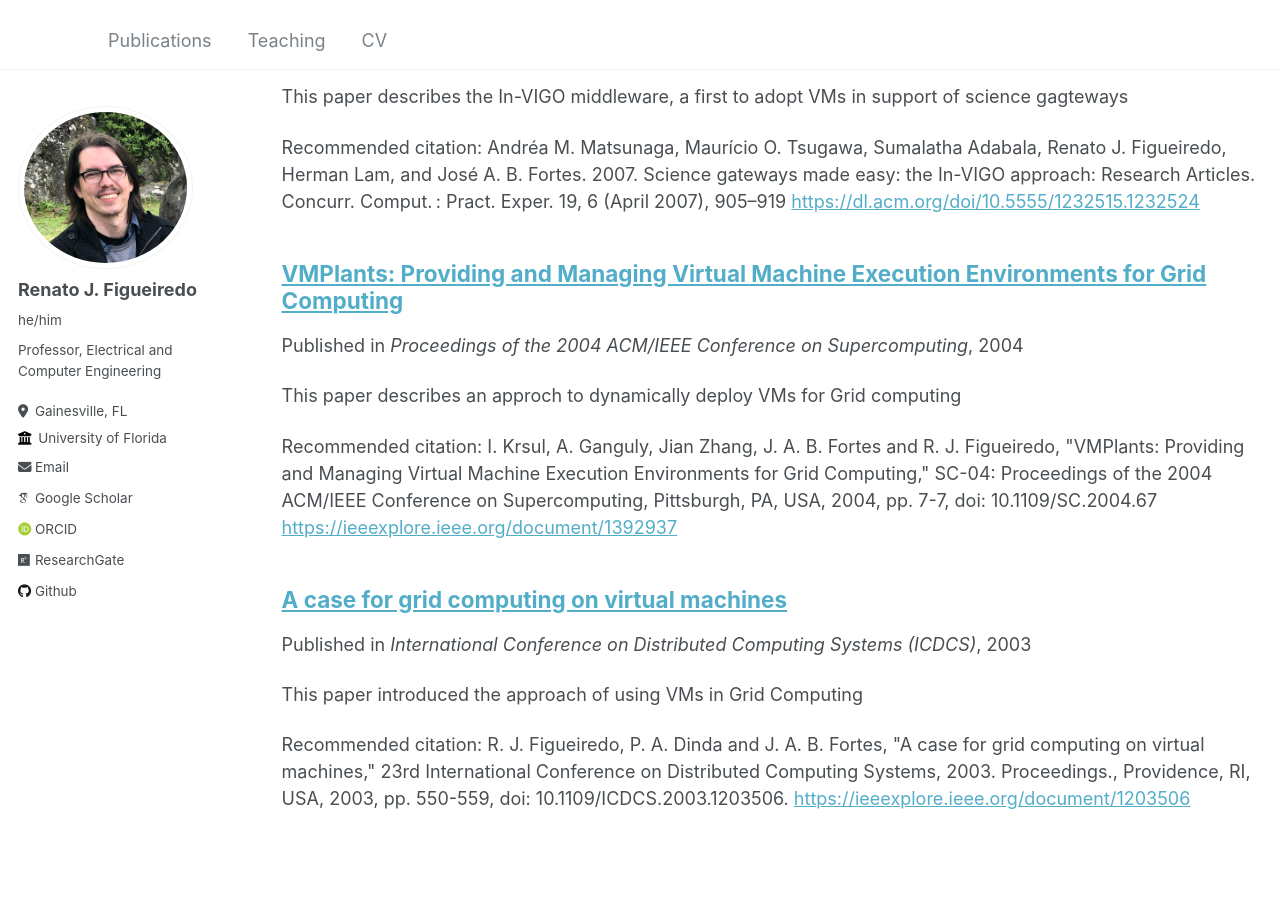
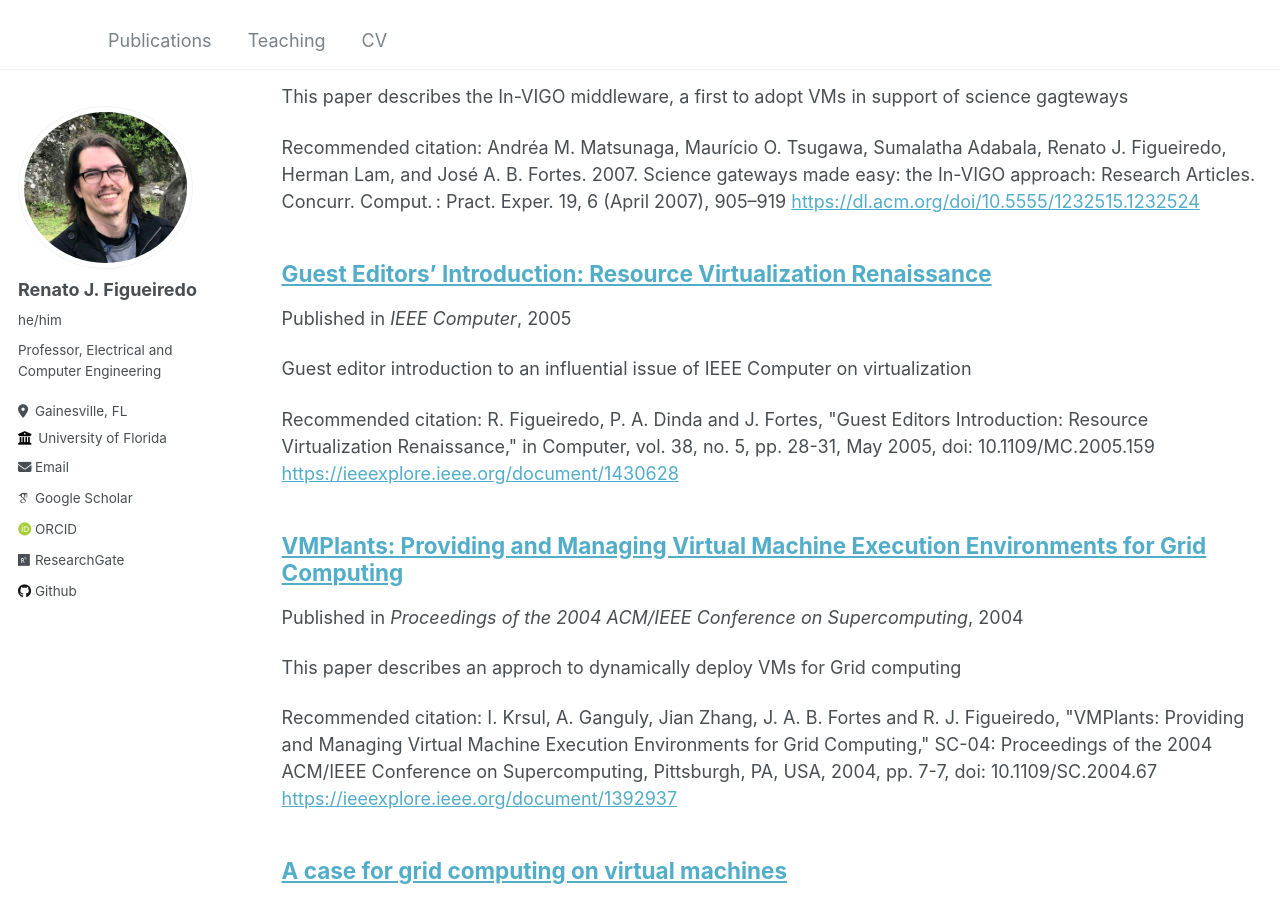
Before and after one commit to renatof/renatof.github.io, a Jekyll site: the page built from _pages/publications.md, in a window 1280 px wide and 900 px high, scrolled down 3274 px. Built offline with Jekyll 4.4.1, drawn with Linux system fonts in a browser that asks for light colours; some web fonts are replaced.

Commit message:
added IEEE Computer guest intro, bio

```diff
--- a/_pages/cv.md
+++ b/_pages/cv.md
@@ -10,3 +10,14 @@ redirect_from:
 {% include base_path %}
 
 [Renato's CV](/files/renatof_cv.pdf)
+
+Bio:
+Dr. Renato J. Figueiredo is a Professor of Electrical and Computer Engineering at the University of Florida, where he leads research on distributed systems and cyberinfrastructure (CI). His main interests are in resource virtualization techniques applied across the continuum from edge to cloud computing, and their use as foundations for CI supporting interdisciplinary team-science to advance solutions to pressing issues in the environment and society, in particular freshwater resources and biodiversity.
+
+His core work in computer systems has led to contributions to virtual machines, storage, and networks, with over 150 publications in conferences, workshops and journals that include two best paper awards and one of the 22 best papers of the ACM HPDC Symposium (selected for the conference’s 20-year celebration in 2012). In addition to publications, his work has also led to contributions in software and systems artifacts with broad applications, including his early career role as cyberinfrastructure Co-PI at UF in the NSF-funded nanoHUB nanotechnology portal hosted at Purdue (2004-2007), the In-VIGO project at UF (2002-2009), and the multi-institution FutureGrid CI (2009-2013). In a currently-funded project, his team leads the development of EdgeVPN, an open-source virtual network supported by the NSF CSSI Software Elements program supporting research in edge computing, with potential applications including AI-based inference at the edge.
+
+His research and development in systems has also led to successful interdisciplinary collaborations with researchers in natural science domains on topics of increasing impact to society. The natural sciences are being transformed by an increasing variety, velocity and volume of data streaming from sensors and Internet-of-Things (IoT) devices, and there is a growing need to extract information from these data in real-time to enable new applications to significantly increase predictive capacity that is required for effective decision-making to mitigate changes in ecosystems. Two key highlights of his interdisciplinary work: he currently is the lead cyberinfrastructure PI in an NSF-funded award for FLARE (a near-term ecological forecasting project with applications to drinking water lakes and reservoirs, in collaboration with Virginia Tech and Cary Institute) and senior personnel in the CI team of iDigBio (Integrated Digitized Biocollections, the main US aggregator of digitized vouchered biodiversity specimens from US-based natural history museums, also funded by the NSF since 2011). Dr. Figueiredo is also a steering committee member of iDigBio and Co-PI in an NSF RCN on cross-scale processes impacting biodiversity.
+
+His interdisciplinary collaborations have also included international projects. Figueiredo was Co-PI and steering committee member in the NSF-funded PRAGMA project (2012-2019), a project fostering interdisciplinary collaboration among CI and domain scientists across US and Pacific Rim institutions.
+
+Figueiredo graduated with a Ph.D. in ECE from Purdue University in 2001, joined Northwestern University as an Assistant Professor in 2001, and subsequently the ECE Department at the University of Florida as an Assistant Professor in 2002. He was a sabbatical visiting researcher in the CS department at Vrije Universiteit (the Netherlands) in 2012-2013, and was promoted to Full Professor at UF in 2015. His research has been funded by government and industry sponsors; he has served as PI/Co-PI/senior personnel in over 50 awards that include the National Science Foundation, Intel Corp., IBM Corp., NOAA, DOE, and NASA. He has also served as Technical Program Committee Co-Chair for the International Conference on Autonomic Computing (ICAC, 2010) and the International Symposium on High-Performance Parallel and Distributed Computing (HPDC, 2013), and site co-director of the NSF Industry/University Cooperative Research Center (I/UCRC) for Cloud and Autonomic Computing (CAC).
--- /dev/null
+++ b/_publications/computer2005.md
@@ -0,0 +1,12 @@
+---
+title: "Guest Editors' Introduction: Resource Virtualization Renaissance"
+collection: publications
+permalink: /publication/computer2005
+excerpt: 'Guest editor introduction to an influential issue of IEEE Computer on virtualization'
+date: 2005-05-01
+venue: 'IEEE Computer'
+paperurl: 'https://ieeexplore.ieee.org/document/1430628'
+citation: 'R. Figueiredo, P. A. Dinda and J. Fortes, "Guest Editors Introduction: Resource Virtualization Renaissance," in Computer, vol. 38, no. 5, pp. 28-31, May 2005, doi: 10.1109/MC.2005.159'
+---
+
+Virtualization technologies encompass a variety of mechanisms and techniques used to address computer system problems such as security, performance, and reliability by decoupling the architecture and user-perceived behavior of hardware and software resources from their physical implementation.
```
